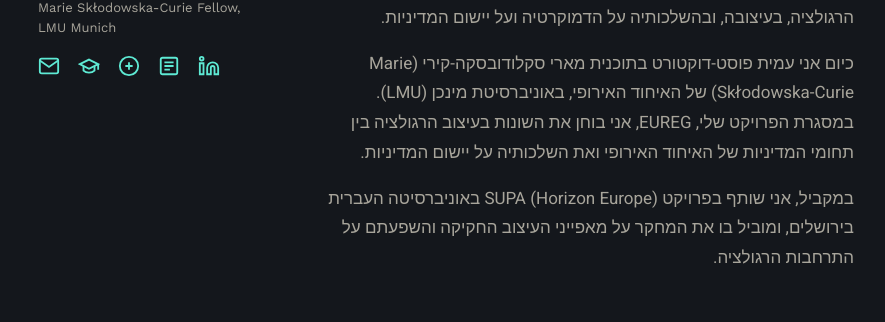
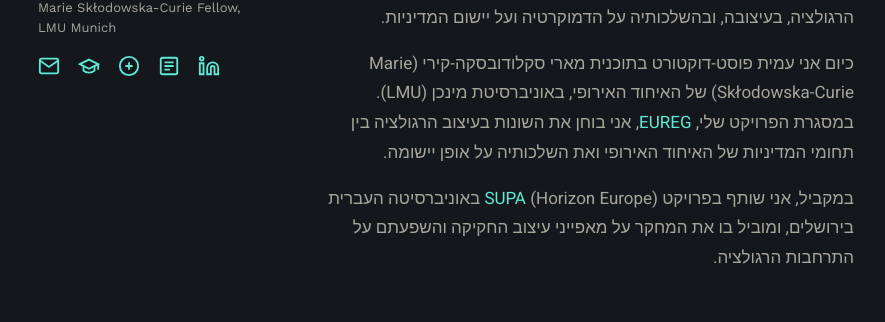
Before and after one commit to NirKosti/nirkosti.github.io, a Jekyll site: the page built from _pages/hebrew.md, in a window 1280 px wide and 934 px high. Shown: the part 350-672 px from the top of the window, without its empty margins (194-1079 px from the left). Built offline with Jekyll 4.4.1, drawn with Linux system fonts in a browser that asks for light colours.

Commit message:
Update hebrew.md

```diff
--- a/_pages/hebrew.md
+++ b/_pages/hebrew.md
@@ -19,9 +19,9 @@ description: "ניר קוסטי — חוקר במדע המדינה, העוסק
 
 אני חוקר במדע המדינה ובמדיניות ציבורית, ומחקריי עוסקים בצמיחת הרגולציה, בעיצובה, ובהשלכותיה על הדמוקרטיה ועל יישום המדיניות.
 
-כיום אני עמית פוסט-דוקטורט בתוכנית מארי סקלודובסקה-קירי (Marie Skłodowska-Curie) של האיחוד האירופי, באוניברסיטת מינכן (LMU). במסגרת הפרויקט שלי, EUREG, אני בוחן את השונות בעיצוב הרגולציה בין תחומי המדיניות של האיחוד האירופי ואת השלכותיה על יישום המדיניות.
+כיום אני עמית פוסט-דוקטורט בתוכנית מארי סקלודובסקה-קירי (Marie Skłodowska-Curie) של האיחוד האירופי, באוניברסיטת מינכן (LMU). במסגרת הפרויקט שלי, [EUREG](/eureg/), אני בוחן את השונות בעיצוב הרגולציה בין תחומי המדיניות של האיחוד האירופי ואת השלכותיה על אופן יישומה.
 
-במקביל, אני שותף בפרויקט SUPA (Horizon Europe) באוניברסיטה העברית בירושלים, ומוביל בו את המחקר על מאפייני העיצוב החקיקה והשפעתם על התרחבות הרגולציה.
+במקביל, אני שותף בפרויקט [SUPA](/supa/) (Horizon Europe) באוניברסיטה העברית בירושלים, ומוביל בו את המחקר על מאפייני עיצוב החקיקה והשפעתם על התרחבות הרגולציה.
 
 ## יצירת קשר
 
```
Also changed, not shown: other parts of _pages/hebrew.md (+1 -1 lines).
